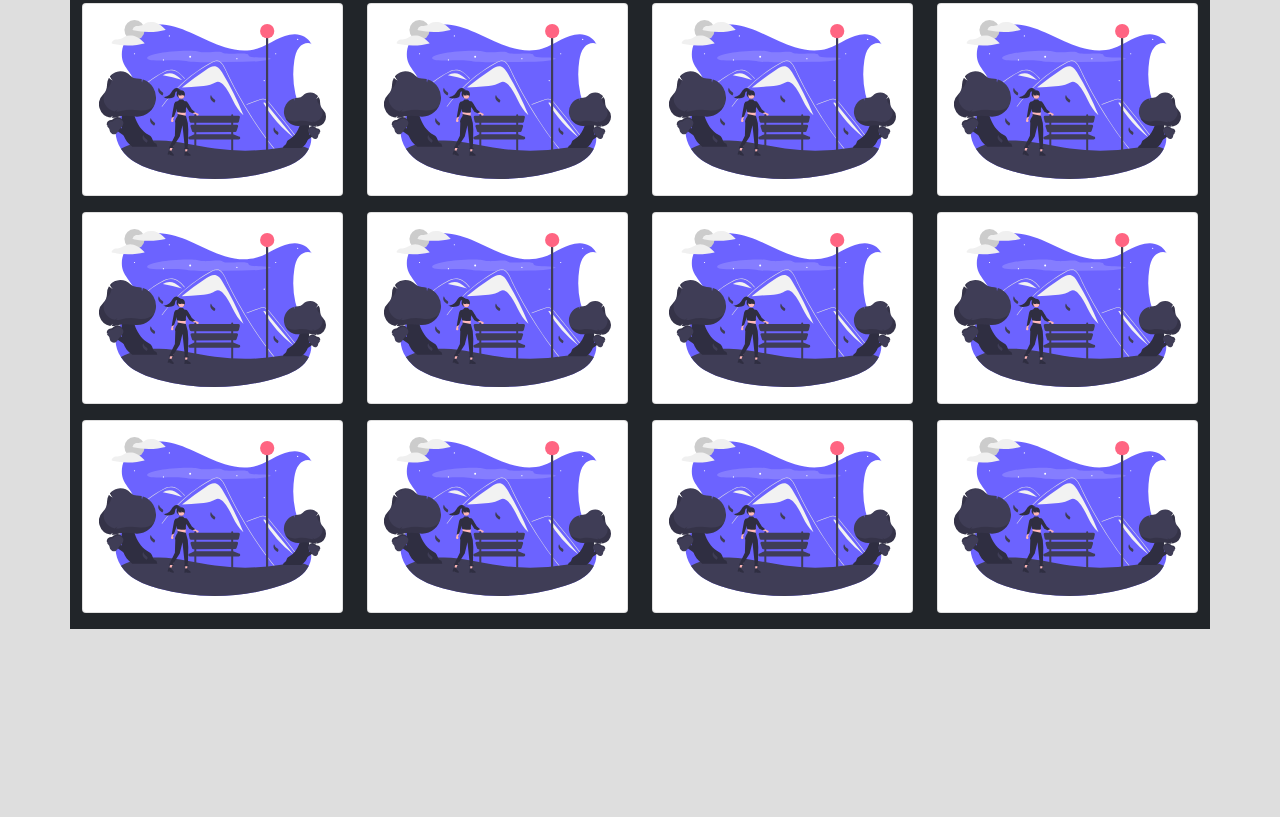
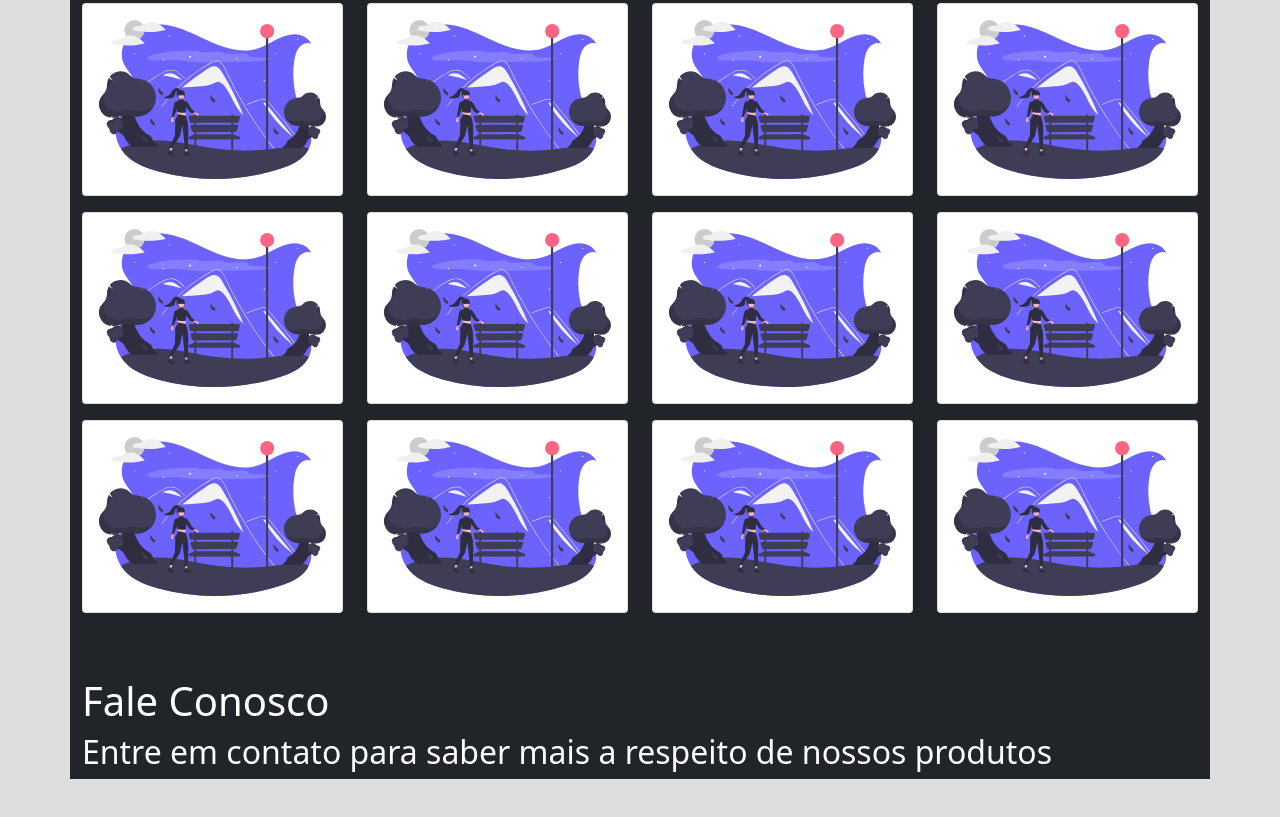
Before and after one commit to iwtrainingbr/site-front-11, a plain HTML site: page index.html in a window 1280 px wide. Shown: the part 3186-4003 px from the top of the page. Before the commit the page ends 3911 px from the top, so only its background shows below. Drawn offline with nearby package versions, Linux system fonts and the light colour scheme.

Commit message:
adicionei um section contato

```diff
--- a/index.html
+++ b/index.html
@@ -243,6 +243,12 @@
         </figure>
       </div>
     </section>
+    <section class="row pt-5 bg-dark text-white">
+
+      <h1>Fale Conosco</h1>
+      <h2>Entre em contato para saber mais a respeito de nossos produtos</h2>
+
+    </section>
 
     <!-- <section class="row mt-5">
       <div class="col-md-12 mt-5 text-center">
```
